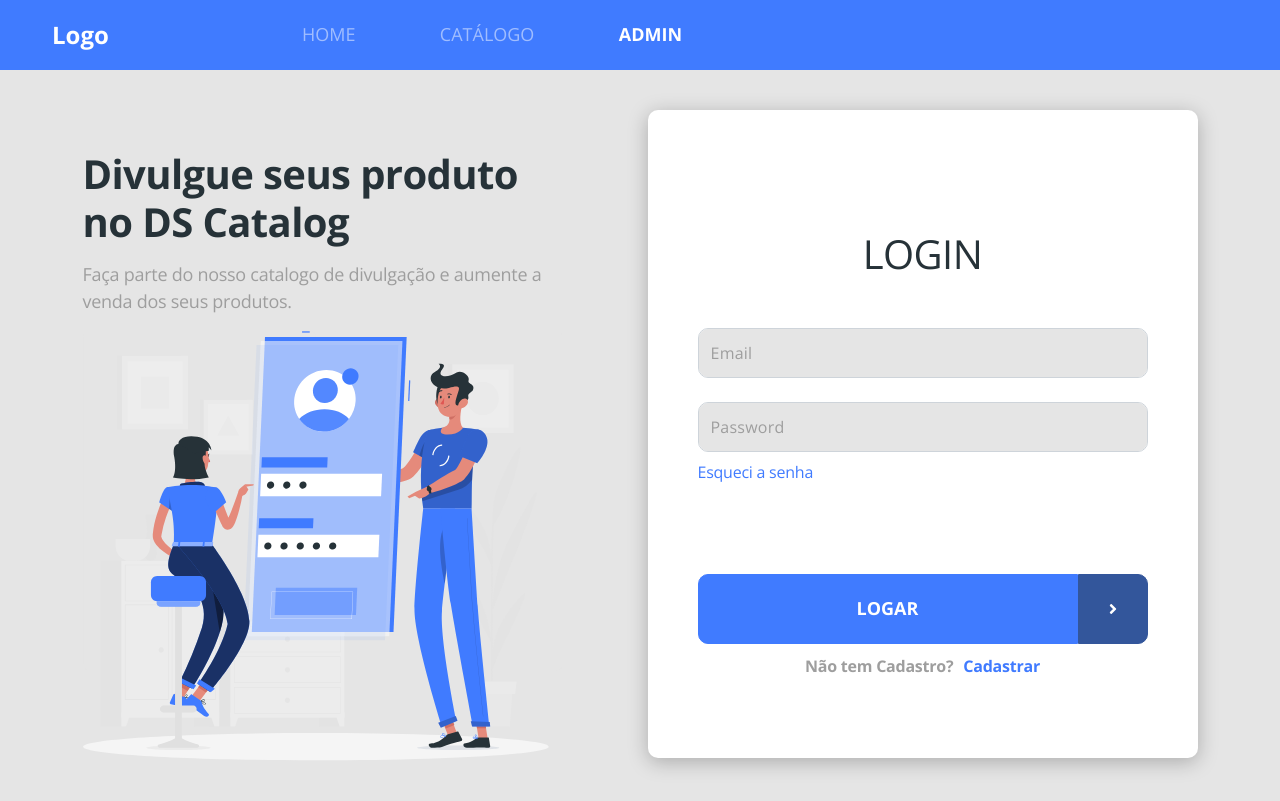
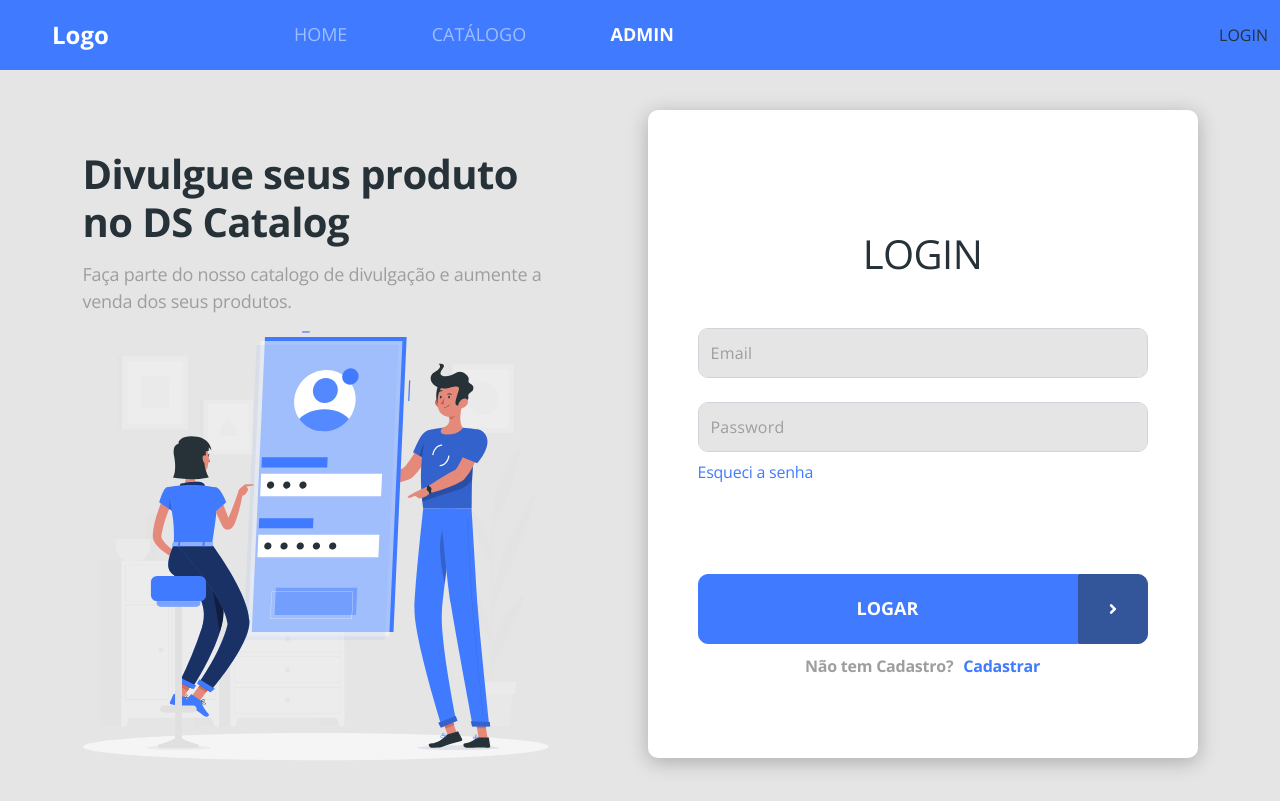
Before and after one commit to linconviana/projeto_react_spring, a React (Create React App) app in the folder frontweb/: page /admin/auth/login in a window 1280 px wide. Built offline with nearby package versions, Linux system fonts and the light colour scheme; no server answers.

Commit message:
login / logout navbar logica

```diff
--- a/frontweb/src/components/Navbar/index.tsx
+++ b/frontweb/src/components/Navbar/index.tsx
@@ -1,9 +1,51 @@
 import "./styles.css";
 import "bootstrap/js/src/collapse.js";
+import { Link, NavLink } from "react-router-dom";
+import { getTokenData, isAuthenticated, removeAuthData, TokenData } from "util/requests";
+import { useEffect, useState } from "react";
+import history from "util/history";
 
-import { Link, NavLink } from "react-router-dom";
+type AuthData = {
+  authenticated: boolean,
+  tokenData?: TokenData
+}
 
 const Navbar = () => {
+
+  const [authData, setAuthData] = useState<AuthData>({authenticated: false})
+
+  useEffect(() =>{
+
+    if(isAuthenticated()){
+
+      setAuthData({
+        authenticated: true,
+        tokenData: getTokenData()
+      });
+    }
+    else{
+
+      setAuthData({
+        authenticated: false,
+      });
+    }
+  }, []);
+
+
+  const handleLogoutClick = (event: any) => {
+
+    event.preventDefault();
+
+    removeAuthData();
+
+    setAuthData({
+      authenticated: false,
+    });
+
+    history.replace('/');
+
+  }
+
   return (
     <nav className="navbar navbar-expand-md navbar-dark bg-primary main-nav">
       <div className="container-fluid">
@@ -37,6 +79,19 @@
             </li>
           </ul>
         </div>
+
+        <div>
+          {authData.authenticated
+          ?
+            <>
+            <span>{authData.tokenData?.user_name}</span>
+            <a href="#" onClick={handleLogoutClick}>LOGOUT</a>
+            </>
+          :
+            <Link to="/admin/auth">LOGIN</Link>
+          }
+        </div>
+
       </div>
     </nav>
   );
--- a/frontweb/src/util/requests.ts
+++ b/frontweb/src/util/requests.ts
@@ -5,7 +5,7 @@
 
 type Role = 'ROLE_OPERATOR' | 'ROLE_ADMIN';
 
-type TokenData = {
+export type TokenData = {
     exp: number,
     user_name: string,
     authorities: Role[]
@@ -77,6 +77,11 @@
     return JSON.parse(str) as LoginResponse;
 }
 
+/// :: Remover dados do login/token no localStorage.
+export const removeAuthData = () => {
+    localStorage.removeItem(tokenKey);
+}
+
 // Add a request interceptor
 axios.interceptors.request.use(function (config) {
     // Do something before request is sent
```
